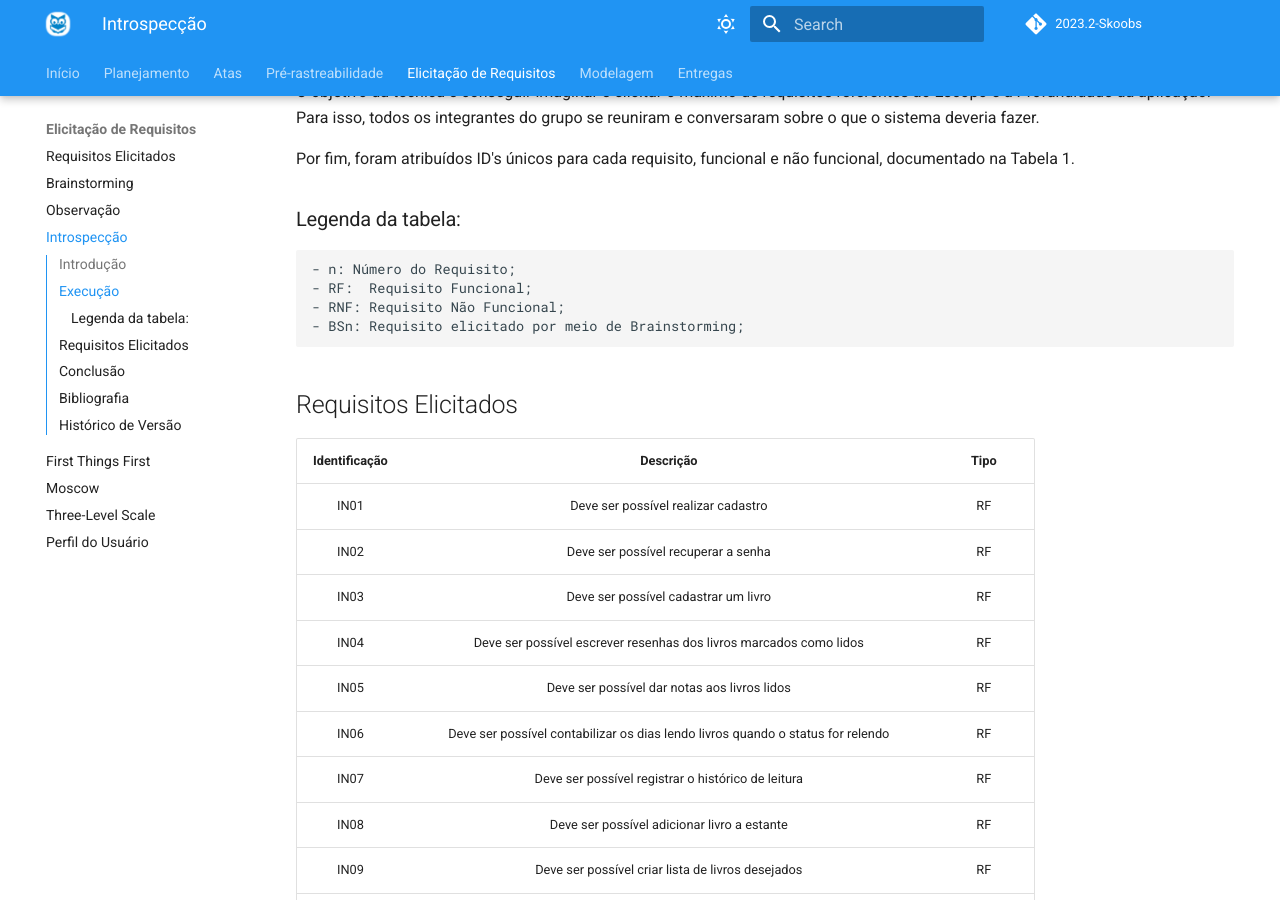
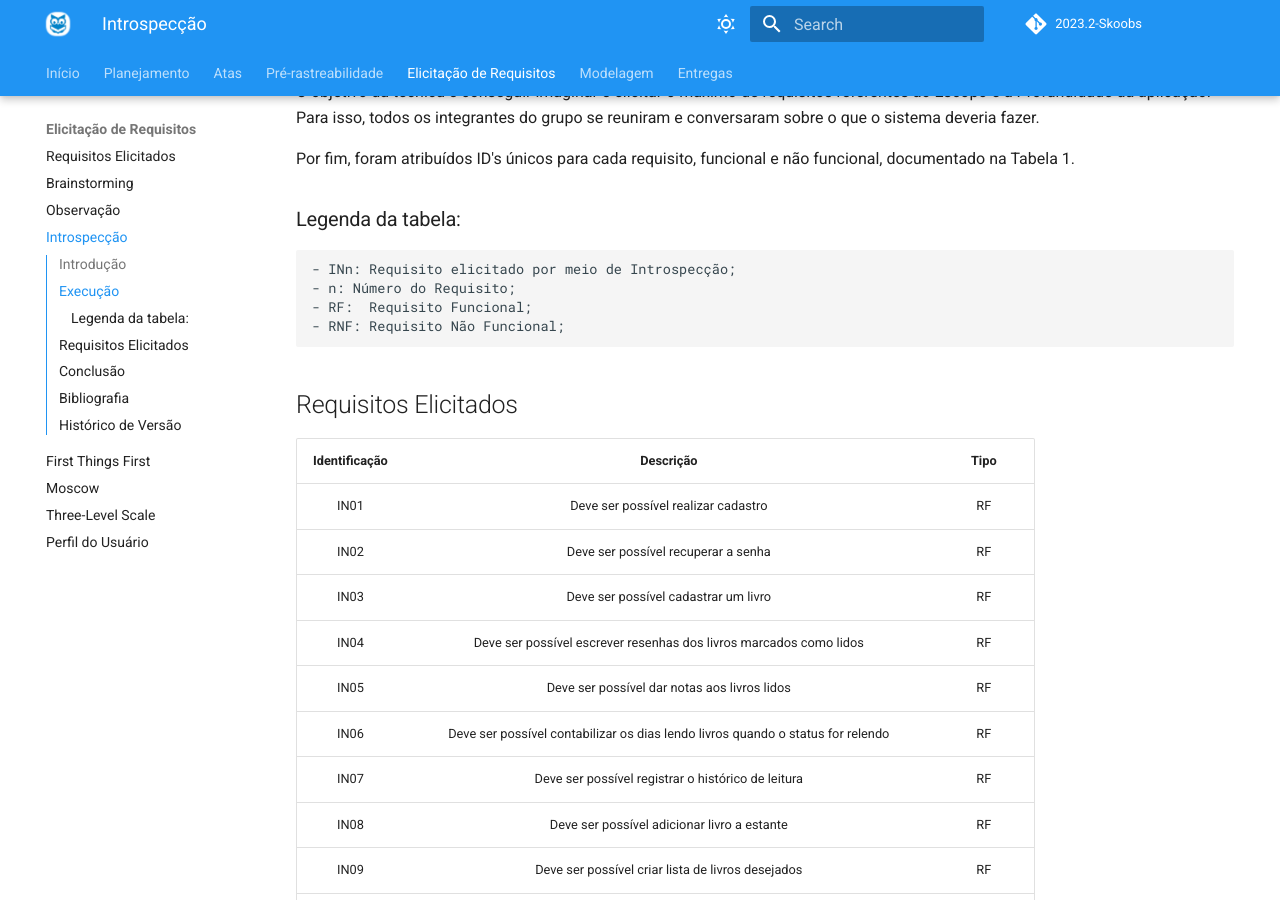
Before and after one commit to Requisitos-de-Software/2023.2-Skoob, an MkDocs documentation site: the page built from docs/elicitacao/introspeccao.md, in a window 1280 px wide and 900 px high, scrolled down 393 px. Built offline with MkDocs 1.6.1 and Material for MkDocs 9.7.7, drawn with Linux system fonts in a browser that asks for light colours; comment, search, counter and statistics services are not loaded.

Commit message:
correção: legenda da tabela de requisitos

```diff
--- a/docs/elicitacao/introspeccao.md
+++ b/docs/elicitacao/introspeccao.md
@@ -12,10 +12,10 @@ O objetivo da técnica é conseguir imaginar e elicitar o máximo de requisitos
 Por fim, foram atribuídos ID's únicos para cada requisito, funcional e não funcional, documentado na Tabela 1.
 
 ### Legenda da tabela:
+    - INn: Requisito elicitado por meio de Introspecção;
     - n: Número do Requisito;
     - RF:  Requisito Funcional;
     - RNF: Requisito Não Funcional;
-    - BSn: Requisito elicitado por meio de Brainstorming;
 
 ## Requisitos Elicitados
 
```
